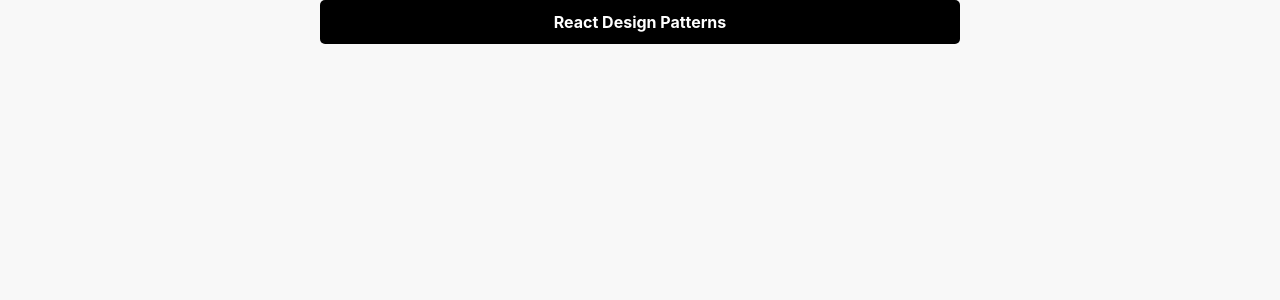
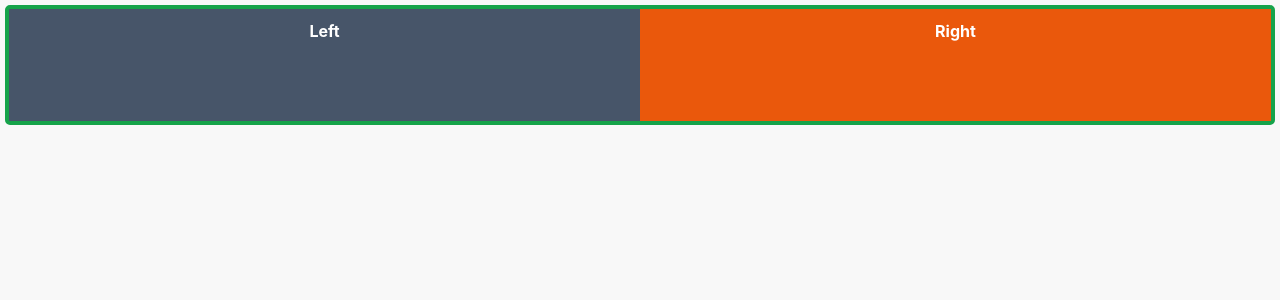
Before and after one commit to kumar-shivraj/react-design-patterns, a React (Vite) app: page / in a window 1280 px wide. Shown: the top 300 px of the page. Built offline with nearby package versions, Linux system fonts and the light colour scheme.

Commit message:
screen splitter : split screen to left and right

```diff
--- a/src/App.jsx
+++ b/src/App.jsx
@@ -1,9 +1,8 @@
+import ScreenSplitter from "./components/layouts/ScreenSplitter";
 function App() {
   return (
     <>
-      <h2 className="font-bold mx-auto w-1/2 p-4 text-center rounded-lg bg-black text-white">
-        React Design Patterns
-      </h2>
+      <ScreenSplitter />
     </>
   );
 }
--- /dev/null
+++ b/src/components/layouts/ScreenSplitter/Left.jsx
@@ -0,0 +1,5 @@
+const Left = () => {
+  return <div>Left</div>;
+};
+
+export default Left;
--- /dev/null
+++ b/src/components/layouts/ScreenSplitter/Right.jsx
@@ -0,0 +1,5 @@
+const Right = () => {
+  return <div>Right</div>;
+};
+
+export default Right;
--- /dev/null
+++ b/src/components/layouts/ScreenSplitter/SplitScreen.jsx
@@ -0,0 +1,15 @@
+/* eslint-disable react/prop-types */
+const SplitScreen = ({ Left, Right }) => {
+  return (
+    <div className="flex border-4 rounded-lg border-green-600 m-2 h-48">
+      <div className="bg-slate-600 text-white  p-4 flex-1 text-center font-bold">
+        <Left />
+      </div>
+      <div className="bg-orange-600 text-white  p-4 flex-1 text-center font-bold">
+        <Right />
+      </div>
+    </div>
+  );
+};
+
+export default SplitScreen;
--- /dev/null
+++ b/src/components/layouts/ScreenSplitter/index.jsx
@@ -0,0 +1,9 @@
+import Left from "./Left";
+import Right from "./Right";
+import SplitScreen from "./SplitScreen";
+
+const ScreenSplitter = () => {
+  return <SplitScreen Left={Left} Right={Right} />;
+};
+
+export default ScreenSplitter;
```
Also changed, not shown: todo.txt (added).
